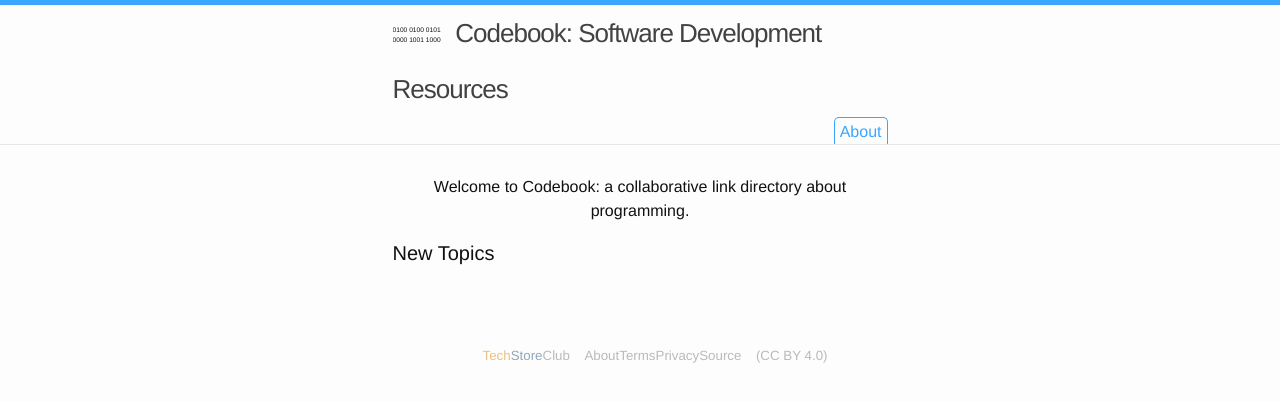
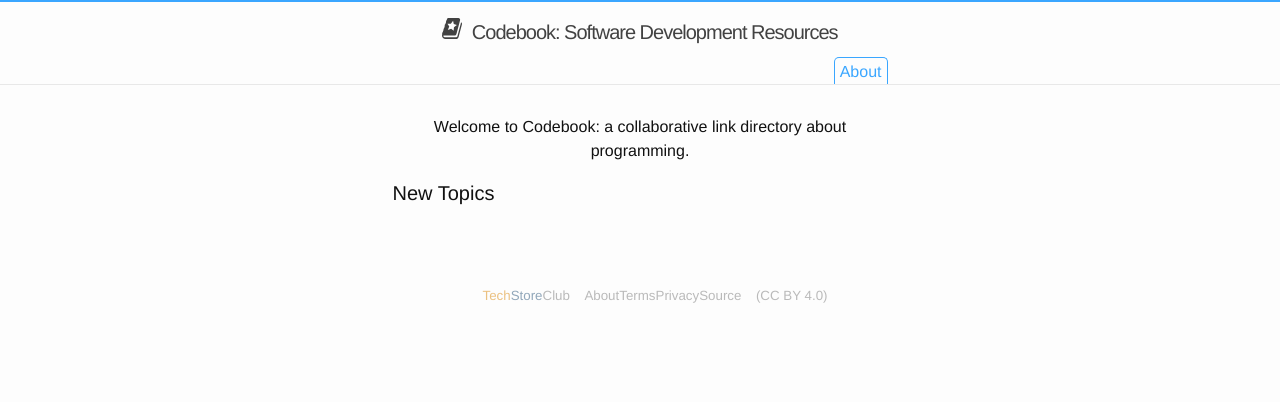
Before and after one commit to andychase/codebook, a Jekyll site: the page built from site/index.html, in a window 1280 px wide. Shown: the top 402 px of the page. Built offline with Jekyll 4.4.1, drawn with Linux system fonts in a browser that asks for light colours; nearby versions of some CDN libraries; some web fonts are replaced.

Commit message:
Modify header style

```diff
--- a/site/_includes/header.html
+++ b/site/_includes/header.html
@@ -1,7 +1,9 @@
 <header class="site-header">
     <div class="wrapper">
-            <span class="site-icon">0100 0100 0101 0000 1001 1000</span>
-            <a class="site-title " href="{{ site.baseurl }}/">{{ site.title }}</a>
+        <div class="site-title">
+            <img src="/logo.svg" class="site-icon"/>
+            <a href="{{ site.baseurl }}/" class="site-title-text">{{ site.title }}</a>
+        </div>
         <nav class="site-nav">
             <ul>
                 {% for topic in site.topics %}
--- a/site/_sass/_layout.scss
+++ b/site/_sass/_layout.scss
@@ -2,7 +2,7 @@
  * Site header
  */
 .site-header {
-  border-top: 5px solid $brand-color;
+  border-top: 2px solid $brand-color;
   border-bottom: 1px solid $grey-color-light;
   min-height: 56px;
 }
@@ -19,23 +19,23 @@
 }
 
 .site-title {
-  font-size: 26px;
-  line-height: 56px;
-  letter-spacing: -1px;
-  margin-bottom: 0;
-  &,
-  &:visited {
+  margin-top: 15px;
+  margin-bottom: 10px;
+  text-align: center;
+  a, a.visited {
     color: $grey-color-dark;
   }
-}
 
-.site-icon {
-  padding-right: 5px;
-  font-size: 5pt;
-  overflow: hidden;
-  display: inline-block;
-  width: 40pt;
-  height: 13pt;
+  .site-title-text, .site-title-text:visited {
+    font-size: 20px;
+    letter-spacing: -1px;
+  }
+
+  .site-icon {
+    width: 20px;
+    padding-right: 5px;
+    vertical-align: initial
+  }
 }
 
 .site-nav {
```
Also changed, not shown: site/logo.svg (added).
